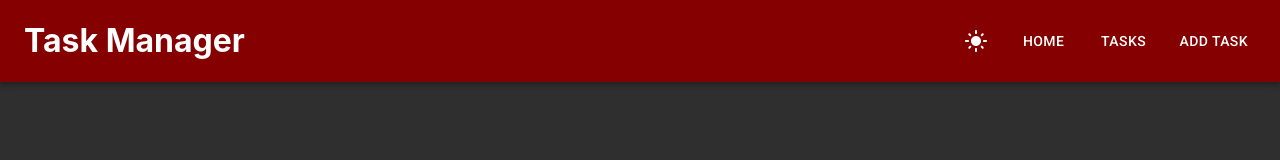
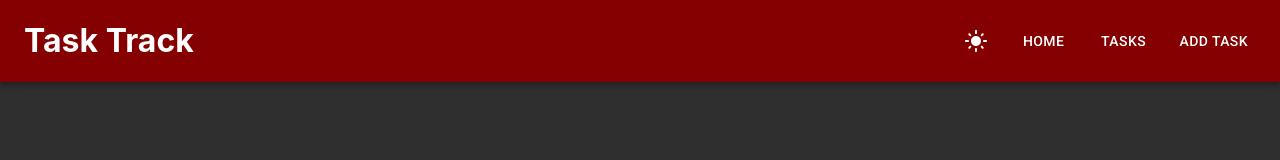
Before and after one commit to Srimathi-1106/Task-Track, a React (Create React App) app in the folder frontend/: page / in a window 1280 px wide. Shown: the top 160 px of the page. Built offline with nearby package versions, Linux system fonts and the light colour scheme.

Commit message:
Update TopBar.js

```diff
--- a/frontend/src/components/TopBar.js
+++ b/frontend/src/components/TopBar.js
@@ -14,7 +14,7 @@ export default function TopBar({mode,setMode}) {
         <AppBar position="static">
             <Toolbar className="nav" style={{ justifyContent: 'space-between' }}>
                 <div style={{ float:'left'}}>
-                    <h1 className="title">Task Manager</h1>
+                    <h1 className="title">Task Track</h1>
                 </div>
                 <div className='button-group' >
                     <IconButton onClick={()=> setMode(mode==="light"?"dark":"light")}>
```
